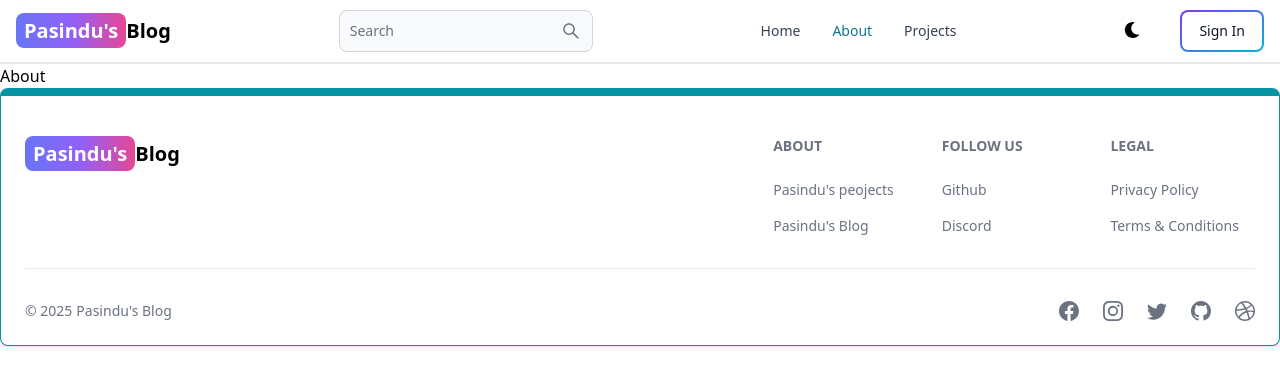
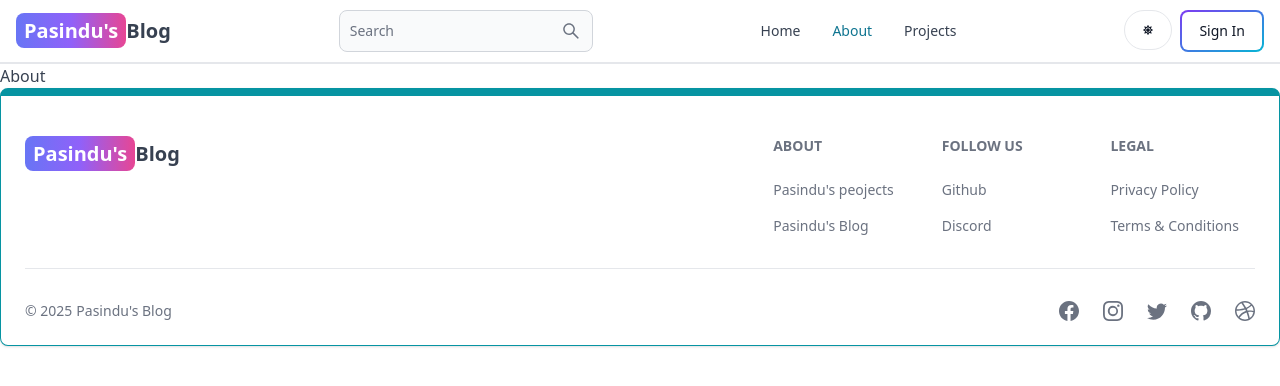
Before and after one commit to pasindumadushanr/Mern-Blog, a React (Vite) app in the folder client/: page /about in a window 1280 px wide. Shown: the top 386 px of the page. Built offline with nearby package versions, Linux system fonts and the light colour scheme; no server answers.

Commit message:
complete dark mode functionality

```diff
--- a/client/src/components/Header.jsx
+++ b/client/src/components/Header.jsx
@@ -1,12 +1,18 @@
 import { Avatar,Button, Dropdown, DropdownHeader, Navbar, TextInput } from "flowbite-react";
 import { Link,useLocation } from "react-router-dom";
 import {AiOutlineSearch} from 'react-icons/ai'
-import {FaMoon} from 'react-icons/fa';
-import { useSelector } from "react-redux";
+import {FaMoon,FaSun} from 'react-icons/fa';
+import { useSelector,useDispatch } from "react-redux";
+import { toggleTheme } from "../redux/theme/themeSlice";
+
+
 
 export default function Header() {
   const path=useLocation().pathname;
+  const dispatch=useDispatch();
   const {currentUser}=useSelector((state)=>state.user)
+  const {theme}=useSelector((state)=>state.theme)
+
   return (
     <Navbar className="border-b-2">
       <Link to="/" className="self-center whitespace-nowrap text-sm sm:text-xl font-semibold dark:text-white">
@@ -26,14 +32,20 @@
 
         />
       </form>
-        <Button className='w-12 h-10 lg:hidden' color="gray" pill>
+        <Button className='w-12 h-10 lg:hidden' color="gray" pill
+        >
           <AiOutlineSearch />
         </Button>
 
         <div className="flex gap-2 md:order-2">
-          <button className="w-12 h-10 hidden sm:inline color='gray' pill">
-            <FaMoon/>
-          </button>
+          <Button
+          className="w-12 h-10 hidden sm:inline"
+          color='gray'
+          pill
+          onClick={()=>dispatch(toggleTheme())}>
+            {theme==='light'?<FaSun/>:<FaMoon/>}
+
+          </Button>
           {currentUser ? (
             <Dropdown
                arrowIcon={false}
--- /dev/null
+++ b/client/src/components/ThemeProvider.jsx
@@ -0,0 +1,12 @@
+import { useSelector } from 'react-redux';
+
+export default function ThemeProvider({ children }) {
+  const { theme } = useSelector((state) => state.theme);
+  return (
+    <div className={theme}>
+      <div className='bg-white text-gray-700 dark:text-gray-200 dark:bg-[rgb(16,23,42)] min-h-screen'>
+        {children}
+      </div>
+    </div>
+  );
+}
--- a/client/src/main.jsx
+++ b/client/src/main.jsx
@@ -1,15 +1,19 @@
-import React from 'react';
+
 import ReactDOM from 'react-dom/client';
 import './index.css'
 import App from './App.jsx'
 import { store, persistor} from './redux/store.js'
 import { Provider } from 'react-redux'
 import { PersistGate } from 'redux-persist/integration/react'
+import ThemeProvider from './components/ThemeProvider.jsx';
 
 ReactDOM.createRoot(document.getElementById('root')).render(
   <PersistGate persistor={persistor}>
     <Provider store={store}>
-      <App />
+      <ThemeProvider>
+
+       <App />
+      </ThemeProvider>
     </Provider>
   </PersistGate>
 );
--- a/client/src/redux/store.js
+++ b/client/src/redux/store.js
@@ -1,10 +1,12 @@
 import { configureStore, combineReducers } from '@reduxjs/toolkit';
 import userReducer from './user/userSlice';
+import themeReducer from './theme/themeSlice';
 import { persistReducer, persistStore } from 'redux-persist';
 import storage from 'redux-persist/lib/storage';
 
 const rootReducer = combineReducers({
   user: userReducer,
+  theme: themeReducer,
 
 });
 
--- /dev/null
+++ b/client/src/redux/theme/themeSlice.js
@@ -0,0 +1,22 @@
+import {createSlice} from '@reduxjs/toolkit';
+
+
+const initialState = {
+    theme: 'light',
+};
+
+
+const themeSlice = createSlice({
+
+    name: 'theme',
+    initialState,
+    reducers: {
+        toggleTheme: (state) => {
+            state.theme = state.theme === 'light' ? 'dark' : 'light';
+        },
+    },
+});
+
+export const {toggleTheme} = themeSlice.actions;
+
+export default themeSlice.reducer;
```
